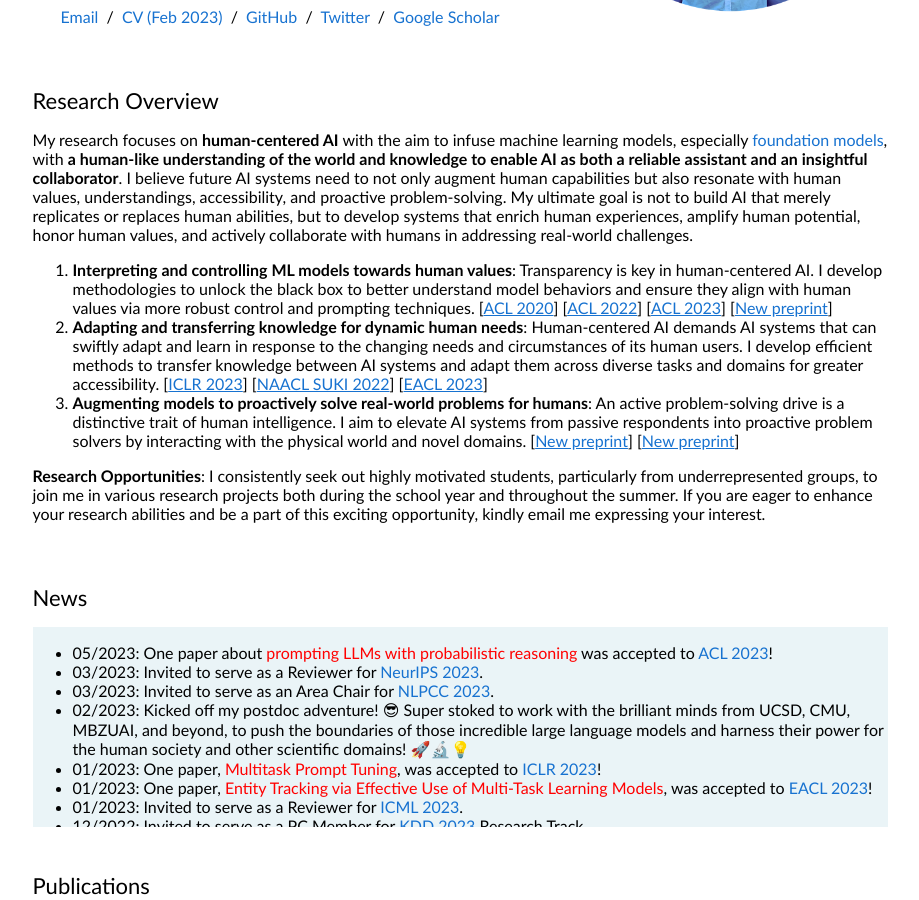
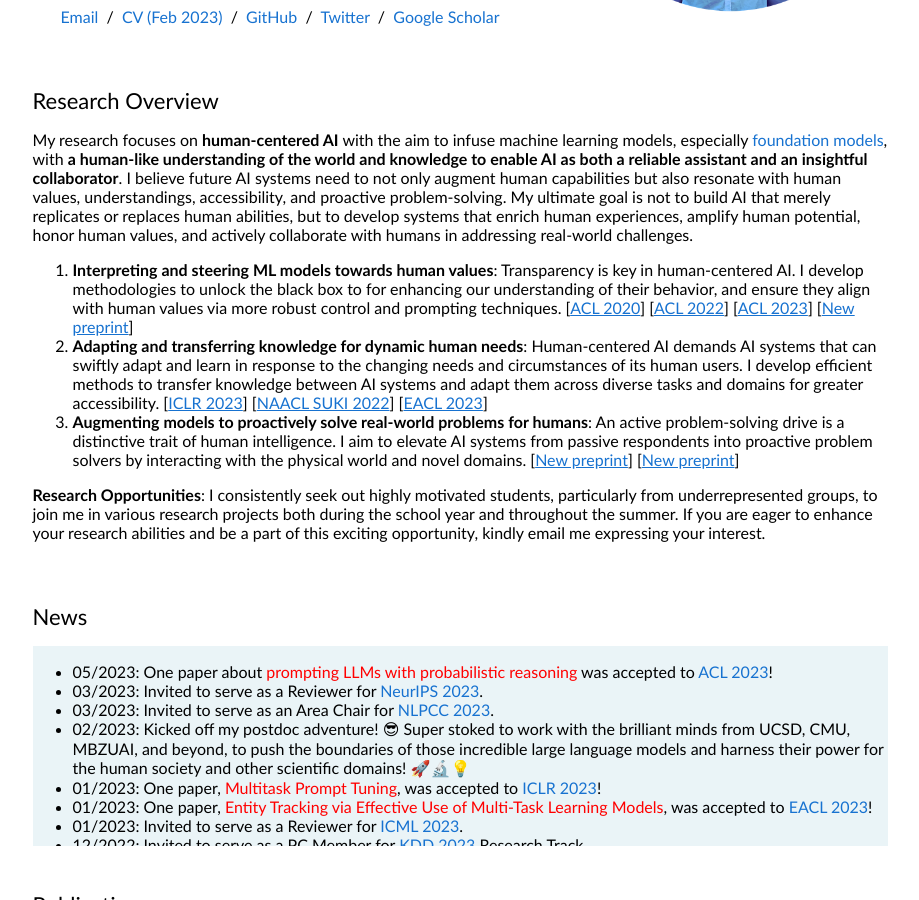
Before and after one commit to zhenwang9102/zhenwang9102.github.io, a Jekyll site: the page built from _posts/2019-06-02-venue.markdown, in a window 1280 px wide and 900 px high, scrolled down 360 px. Shown: the whole window, without its empty margins (180-1099 px from the left). Built offline with Jekyll 4.4.1, drawn with Linux system fonts in a browser that asks for light colours.

Commit message:
Update default.html

```diff
--- a/_layouts/default.html
+++ b/_layouts/default.html
@@ -76,7 +76,7 @@
               </p>
               <ol>
                 <li>
-                  <b>Interpreting and controlling ML models towards human values</b>: Transparency is key in human-centered AI. I develop methodologies to unlock the black box to better understand model behaviors and ensure they align with human values via more robust control and prompting techniques.
+                  <b>Interpreting and steering ML models towards human values</b>: Transparency is key in human-centered AI. I develop methodologies to unlock the black box to for enhancing our understanding of their behavior, and ensure they align with human values via more robust control and prompting techniques.
                   [<a style="text-decoration:underline;" href="https://arxiv.org/abs/2005.00889">ACL 2020</a>]
                   [<a style="text-decoration:underline;" href="https://arxiv.org/abs/2110.08294">ACL 2022</a>]
                   [<a style="text-decoration:underline;" href="https://arxiv.org/abs/2210.01293">ACL 2023</a>]
```
